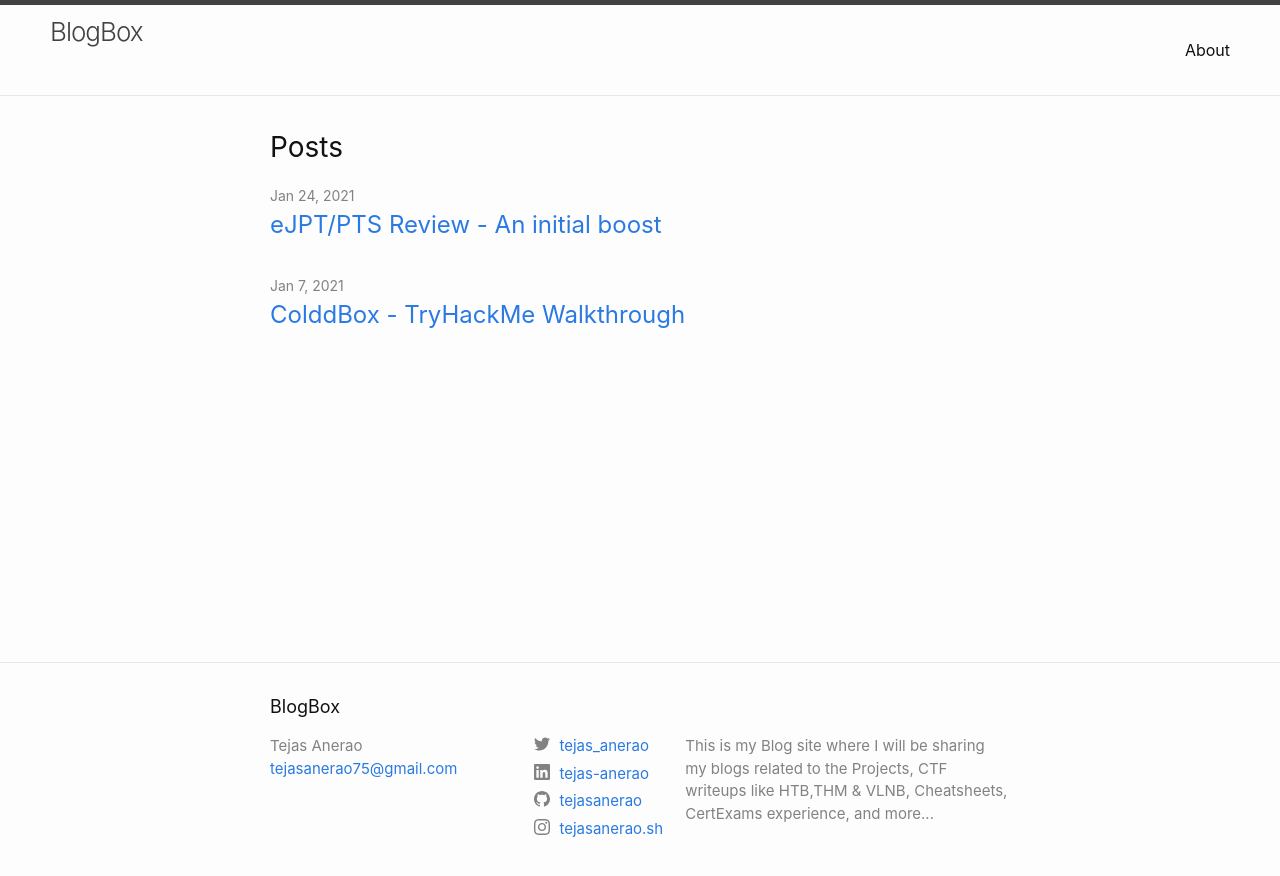
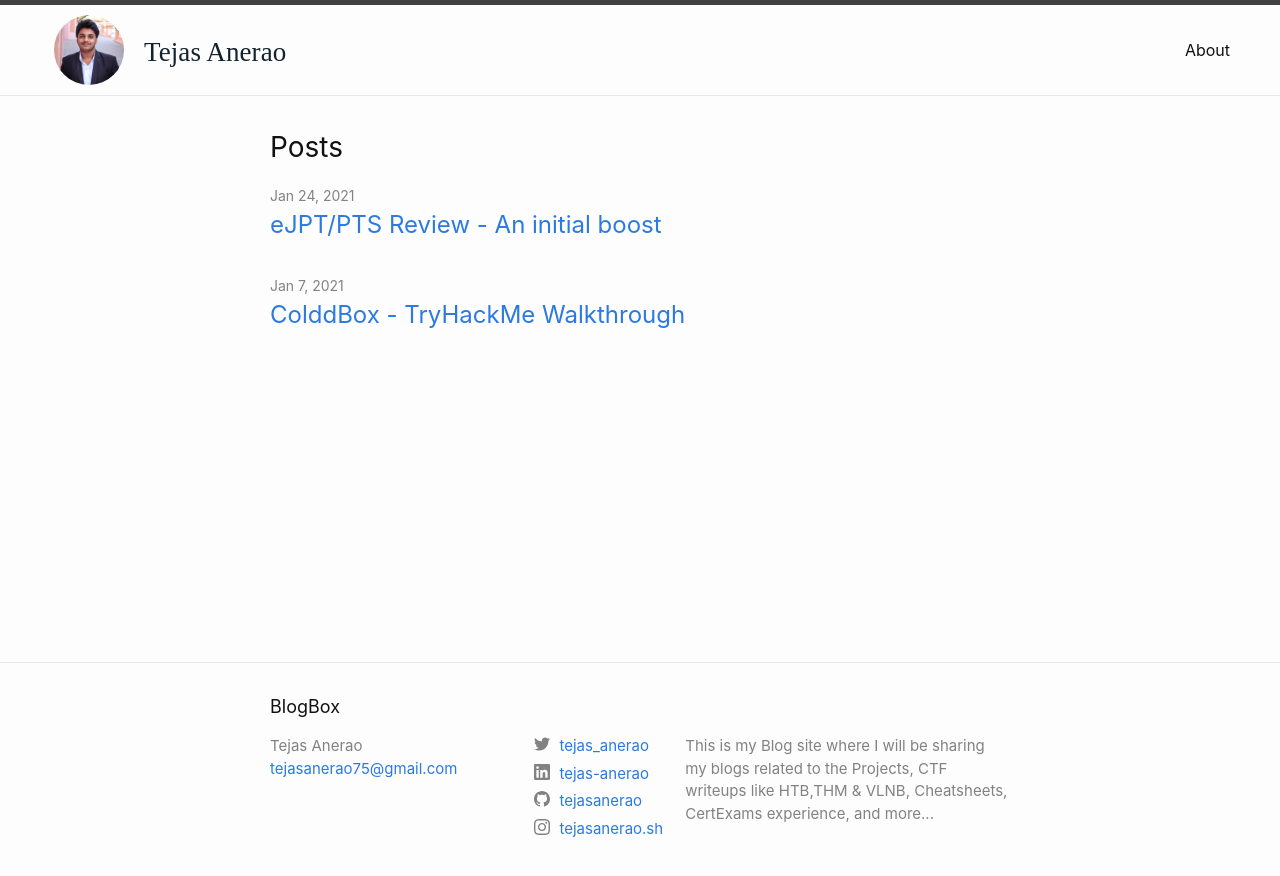
Before and after one commit to tejasanerao/BlogBox, a Jekyll site: the page built from index.markdown, in a window 1280 px wide. Shown: the top 876 px of the page. Built offline with Jekyll 4.4.1, drawn with Linux system fonts in a browser that asks for light colours.

Commit message:
Updated _config.yml with title-logo

```diff
--- a/_config.yml
+++ b/_config.yml
@@ -33,6 +33,7 @@
 author: Tejas Anerao
 
 # New fields added by me
+title-logo: /assets/images/Logo.svg
 
 # Build settings
 # Removed Minima theme as it is a regular theme now
```
